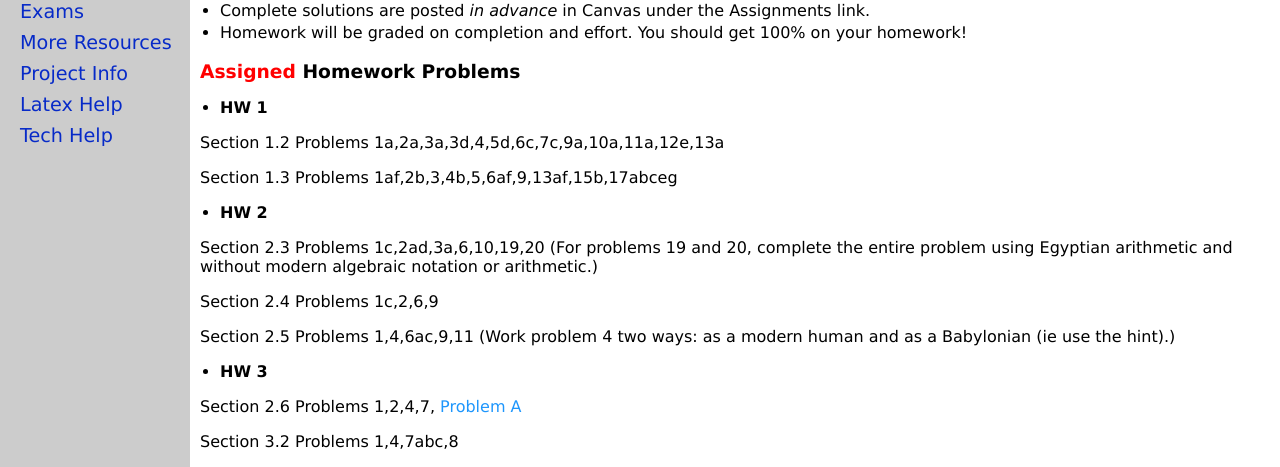
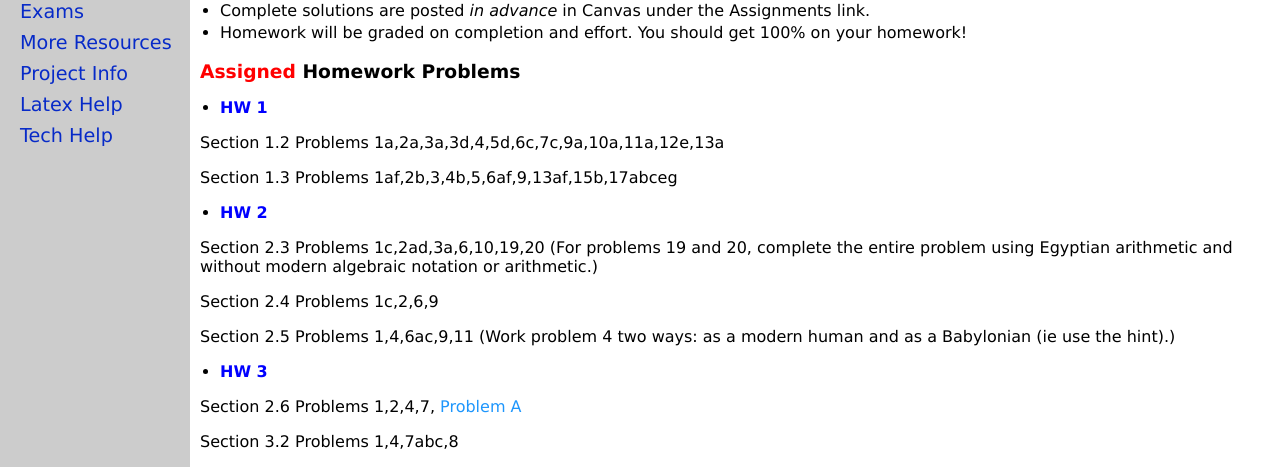
Before and after one commit to jrfaudree/HOM, a Jekyll site: the page built from homework.md, in a window 1280 px wide and 900 px high. Shown: the part 183-650 px from the top of the window. Built offline with Jekyll 4.4.1, drawn with Linux system fonts in a browser that asks for light colours.

Commit message:
Update homework.md

```diff
--- a/homework.md
+++ b/homework.md
@@ -14,13 +14,13 @@ title: Homework
 
 ### <span style="color:red"> Assigned </span> Homework Problems
 
-  * **HW 1**
+  * <span style="color:blue">**HW 1**</span>
 
   Section 1.2 Problems 1a,2a,3a,3d,4,5d,6c,7c,9a,10a,11a,12e,13a
 
   Section 1.3 Problems 1af,2b,3,4b,5,6af,9,13af,15b,17abceg
 
- * **HW 2**
+ * <span style="color:blue">**HW 2**</span>
 
 Section 2.3 Problems 1c,2ad,3a,6,10,19,20 (For problems 19 and 20, complete the entire problem using Egyptian arithmetic and without modern algebraic notation or arithmetic.)
 
@@ -28,7 +28,7 @@ Section 2.4 Problems 1c,2,6,9
 
 Section 2.5 Problems 1,4,6ac,9,11 (Work problem 4 two ways: as a modern human and as a Babylonian (ie use the hint).)
 
- * **HW 3**
+ * <span style="color:blue">**HW 3**</span>
 
 Section 2.6 Problems 1,2,4,7, [Problem A](assets/homework/HW-s-2-6-Problem-A.pdf)
 
@@ -50,7 +50,7 @@ Construction Problems A,B,C,D
 
 &nbsp;&nbsp;D: Trisect a line segment.
 
-* **HW 4**
+* <span style="color:blue">**HW 4**</span>
 
 Section 4.2 Problems 2,3,6,8,12,Problem A (below)
 
@@ -70,7 +70,7 @@ Section 4.3 Problems B-F below.
 
 **Problem F** Use the Euclidean Algorithm to find the greatest common divisor of 12012 and 1430.
 
-* **HW 5**
+* <span style="color:blue">**HW 5**</span>
 
 Section 4.4 Problem 4, Problem A below.
 
@@ -97,7 +97,7 @@ Section 5.3 Problems 13, 16, 17, Problems A-C below
 - (i) Rewrite the problem in modern notation.
 - (ii) Write out Diophantus' solution in modern notation.
 
-* **HW 6**
+* <span style="color:blue">**HW 6**</span>
 
 Section 5.3 Problems 14ab, 21
 
@@ -105,11 +105,11 @@ Section 5.5 Problems 1c (Draw a corresponding picture), 2, 6, 7, 15 (Show your w
 
 Section 6.2 Problems 1, 2, 4
 
-* **HW 7**
+* <span style="color:blue">**HW 7**</span>
 
 Section 7.3 Problems 1a, 3ab, 5
 
-* <span style="color:red">**HW 8**</span>
+* <span style="color:blue">**HW 8**</span>
  - **Section 8.1** Problems 3,6,7a,12a,13
 
 > Comments:
```
